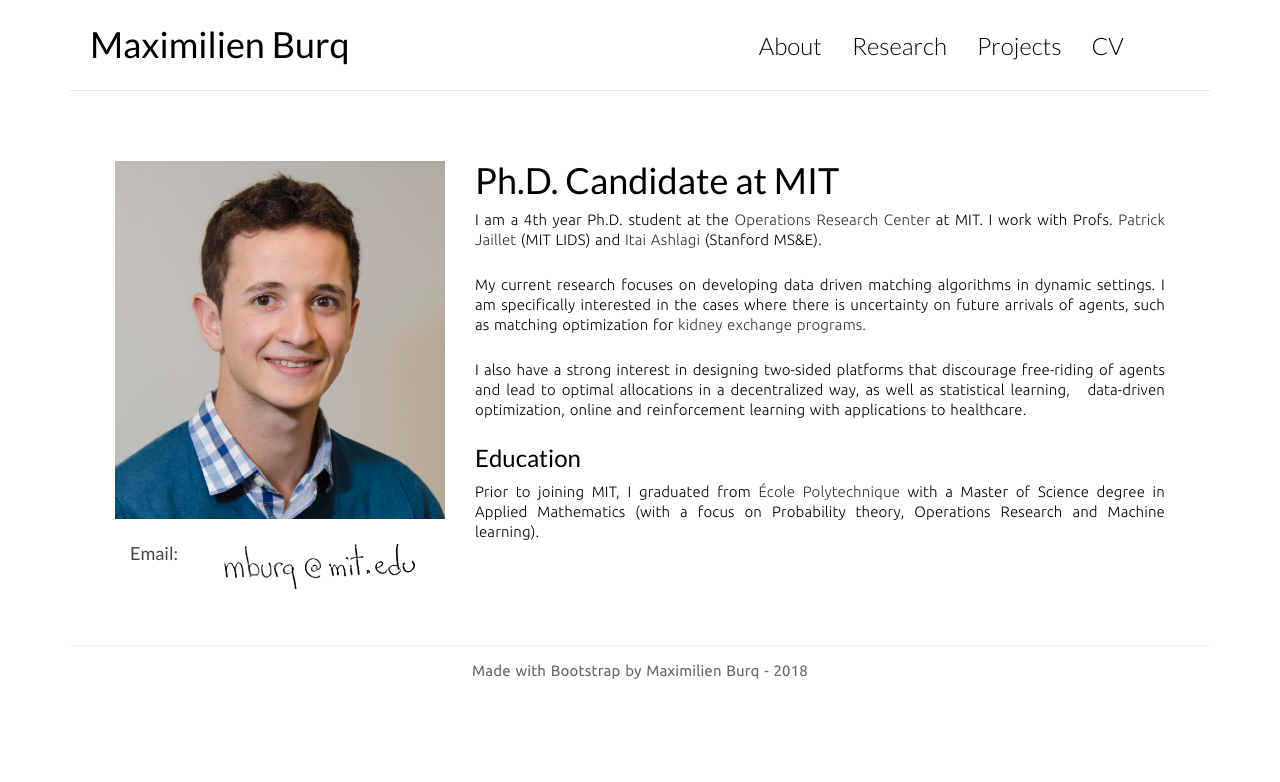
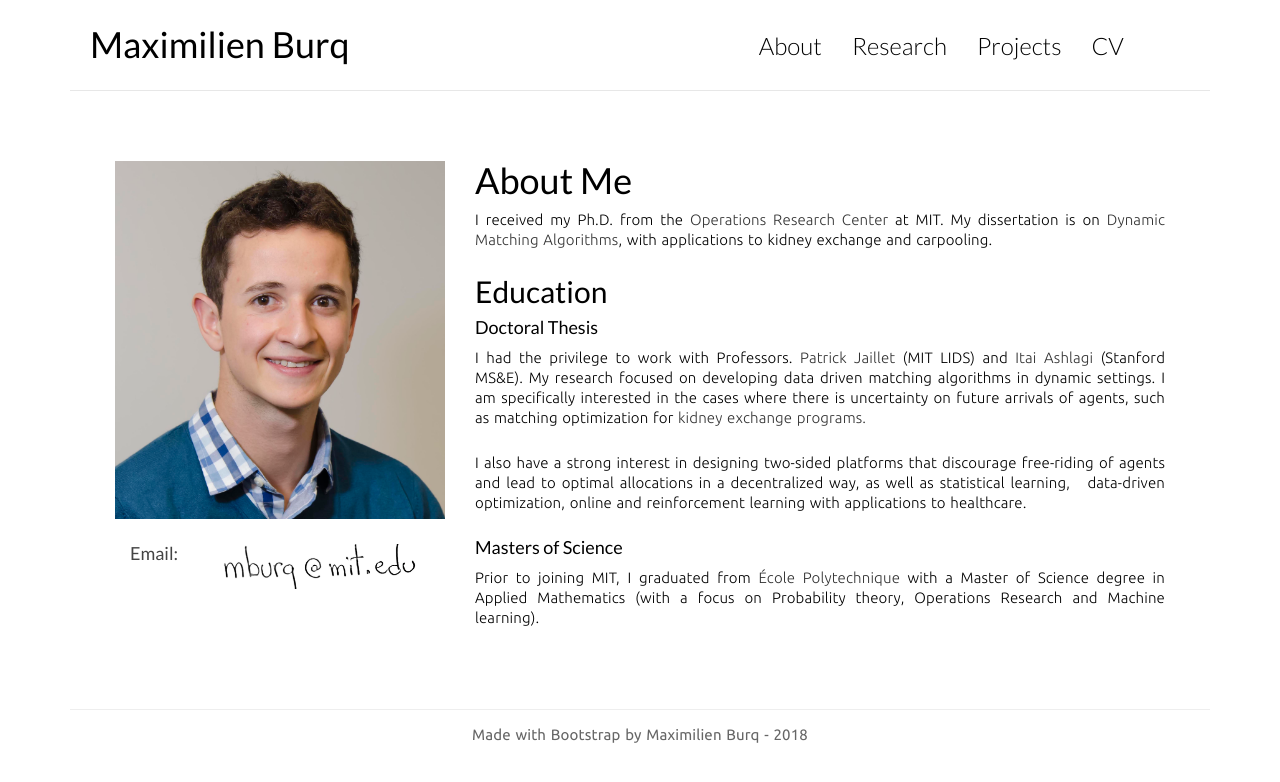
Before and after one commit to mburq/mburq.github.io, a plain HTML site: page index.html in a window 1280 px wide. Drawn offline with Linux system fonts and the light colour scheme; files whose address does not match are found by name.

Commit message:
Adds thesis, updates education to PhD

```diff
--- a/index.html
+++ b/index.html
@@ -82,15 +82,16 @@
 						</div>
 						<div class="col-md-8">
 							<div class="entry-content clearfix">
-								<h1 >Ph.D. Candidate at MIT</h1>
+								<h1>About Me</h1>
 								<p>
-									I am a 4th year Ph.D. student at the
-									<a href="http://www.mit.edu/~orc/index.html" target="_blank">Operations Research Center</a> at MIT.
-									I work with Profs. <a href="http://web.mit.edu/jaillet/www/">Patrick Jaillet</a> (MIT LIDS)
-								 	and  <a href="http://web.stanford.edu/~iashlagi/">Itai Ashlagi</a> (Stanford MS&amp;E).
+								I received my Ph.D. from the
+								<a href="http://www.mit.edu/~orc/index.html" target="_blank">Operations Research Center</a> at MIT. My dissertation is on <a href="assets/mburq_thesis.pdf" target="_blank"> Dynamic Matching Algorithms</a>, with applications to kidney exchange and carpooling.
 								</p>
+								<h2>Education</h2>
+								<h4>Doctoral Thesis</h4>
 								<p>
-									My current research focuses on developing data driven matching algorithms in dynamic settings.
+									I had the privilege to work with Professors. <a href="http://web.mit.edu/jaillet/www/">Patrick Jaillet</a> (MIT LIDS)
+								 	and  <a href="http://web.stanford.edu/~iashlagi/">Itai Ashlagi</a> (Stanford MS&amp;E). My research focused on developing data driven matching algorithms in dynamic settings.
 									I am specifically interested in the cases where there is uncertainty on future arrivals of agents,
 									such as matching optimization for
 									<a href="https://unos.org/donation/kidney-paired-donation/">kidney exchange programs.</a>
@@ -100,13 +101,14 @@
 									agents and lead to optimal allocations in a decentralized way, as well as statistical learning,
 									&nbsp; data-driven optimization, online and reinforcement learning with applications to healthcare.
 								</p>
-								<h3>Education</h3>
+								<h4>Masters of Science</h4>
 								<p>
 									Prior to joining MIT, I graduated from
 									<a href="https://www.polytechnique.edu/en" target="_blank">&Eacute;cole Polytechnique</a>
 									with a Master of Science degree in Applied Mathematics (with a focus on Probability theory,
 									Operations Research and Machine learning).
 								</p>
+								<!-- <h2>Work Experience</h2> -->
 							</div>
 						</div>
 					</article>
```
Also changed, not shown: 1 other file.
